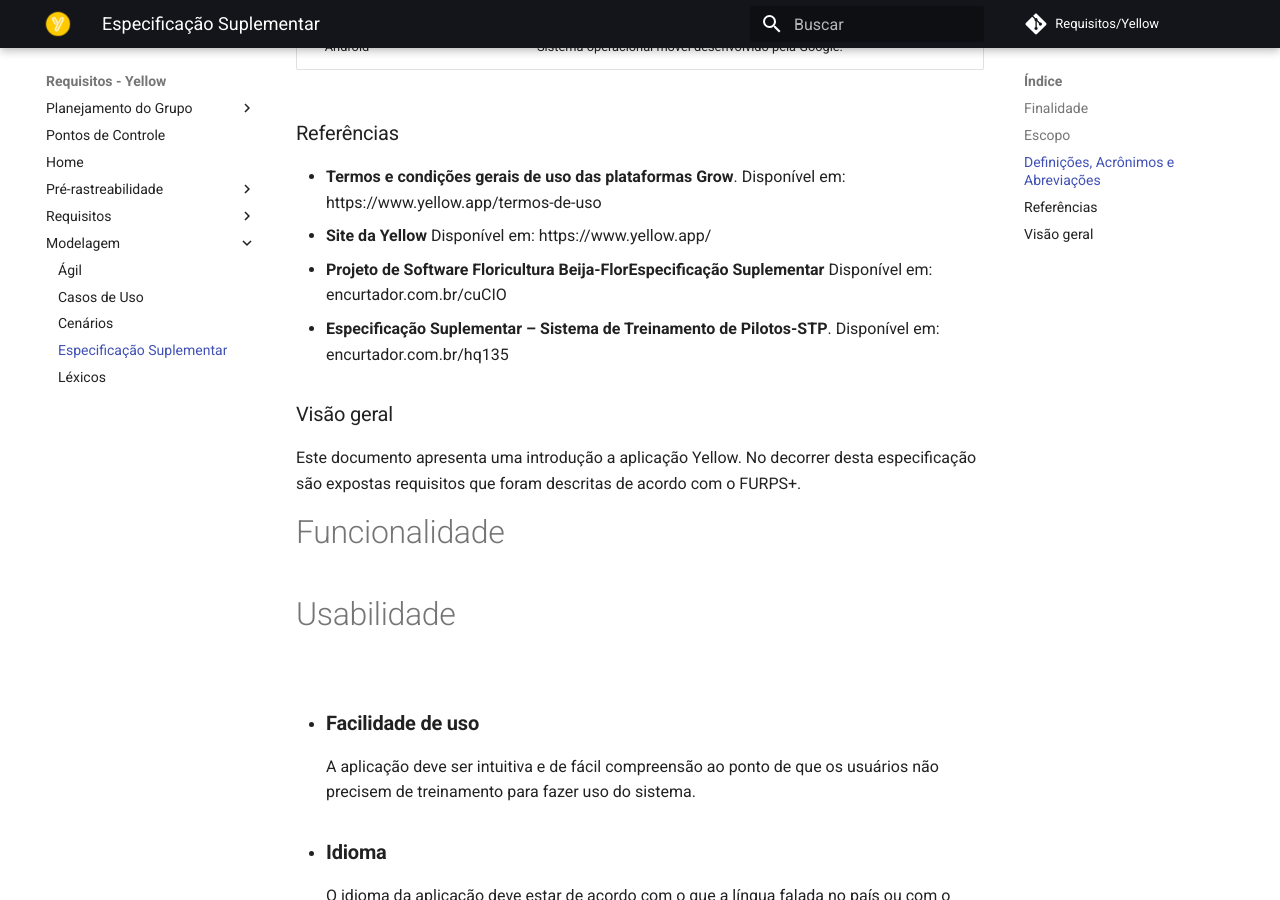
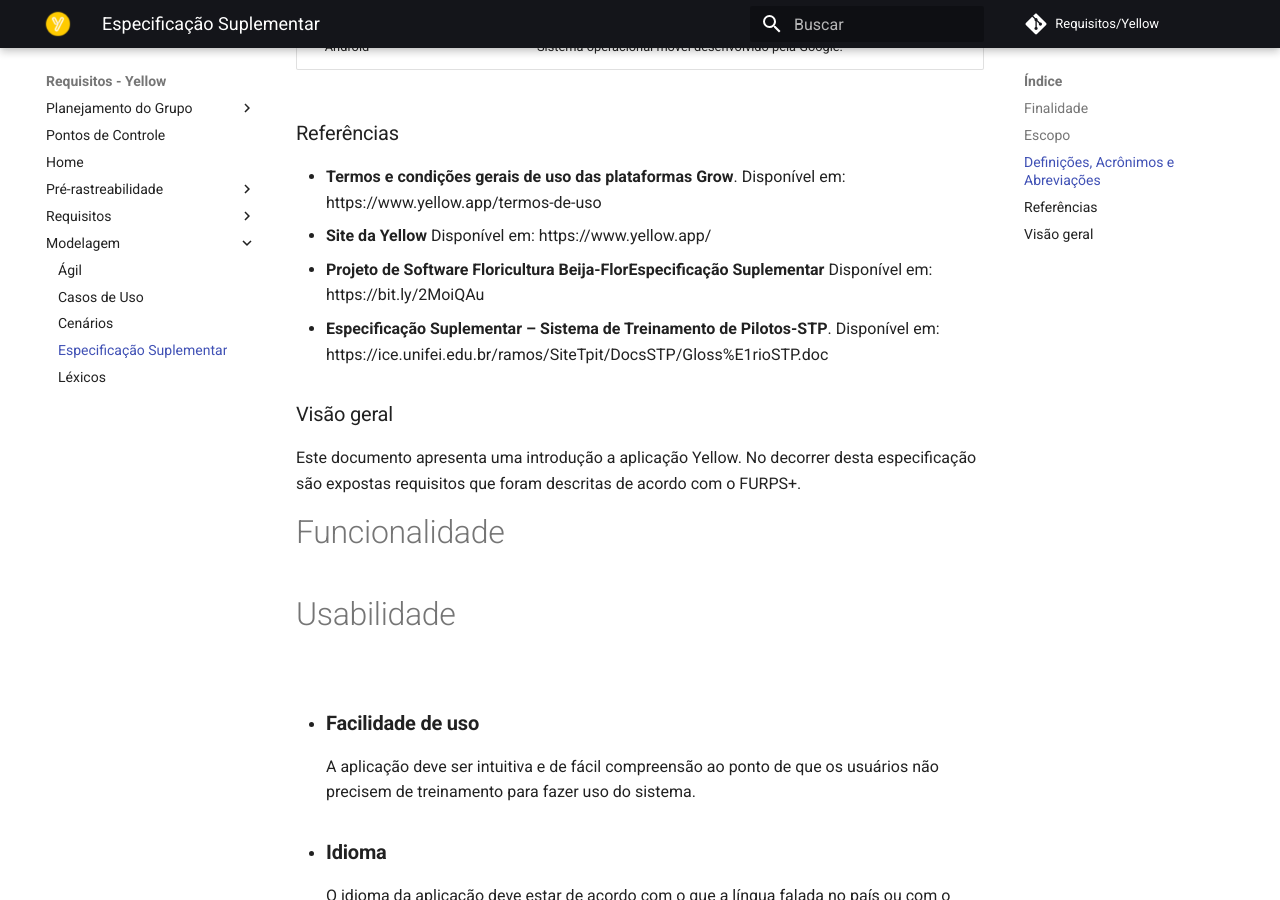
Before and after one commit to me42th/2019.2-Yellow, an MkDocs documentation site: the page built from docs/modelagem/especificacao_suplementar.md, in a window 1280 px wide and 900 px high, scrolled down 782 px. Built offline with MkDocs 1.6.1 and Material for MkDocs 9.7.7, drawn with Linux system fonts in a browser that asks for light colours; comment, search, counter and statistics services are not loaded.

Commit message:
Atualizar links

```diff
--- a/docs/modelagem/especificacao_suplementar.md
+++ b/docs/modelagem/especificacao_suplementar.md
@@ -22,8 +22,8 @@
 ### Referências
 - **Termos e condições gerais de uso das plataformas Grow**. Disponível em: https://www.yellow.app/termos-de-uso
 - **Site da Yellow** Disponível em: https://www.yellow.app/
-- **Projeto de Software Floricultura Beija-FlorEspecificação Suplementar** Disponível em: encurtador.com.br/cuCIO
-- **Especificação Suplementar – Sistema de Treinamento de Pilotos-STP**. Disponível em: encurtador.com.br/hq135
+- **Projeto de Software Floricultura Beija-FlorEspecificação Suplementar** Disponível em: https://bit.ly/2MoiQAu
+- **Especificação Suplementar – Sistema de Treinamento de Pilotos-STP**. Disponível em: https://ice.unifei.edu.br/ramos/SiteTpit/DocsSTP/Gloss%E1rioSTP.doc
 
 
 ### Visão geral
```
